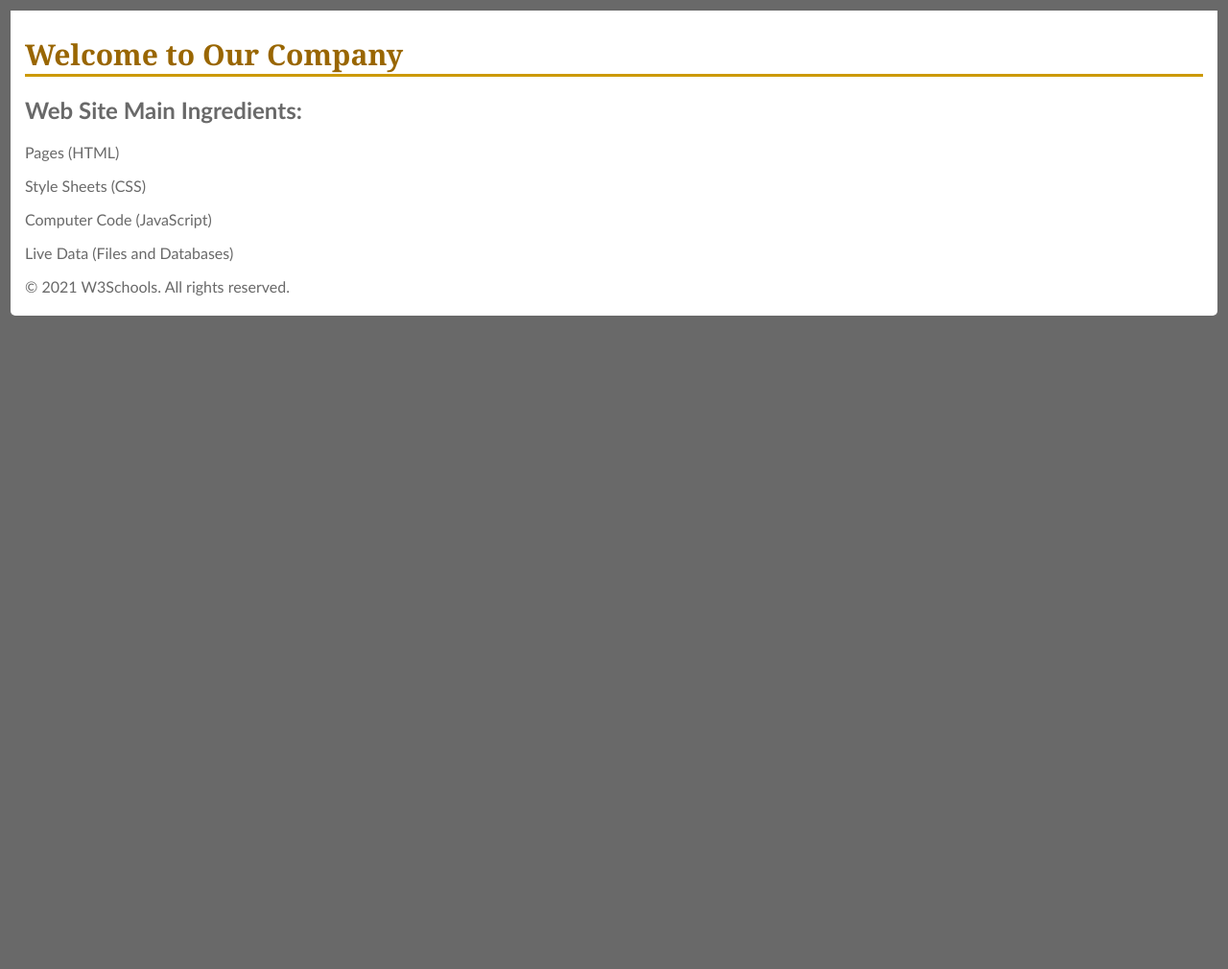
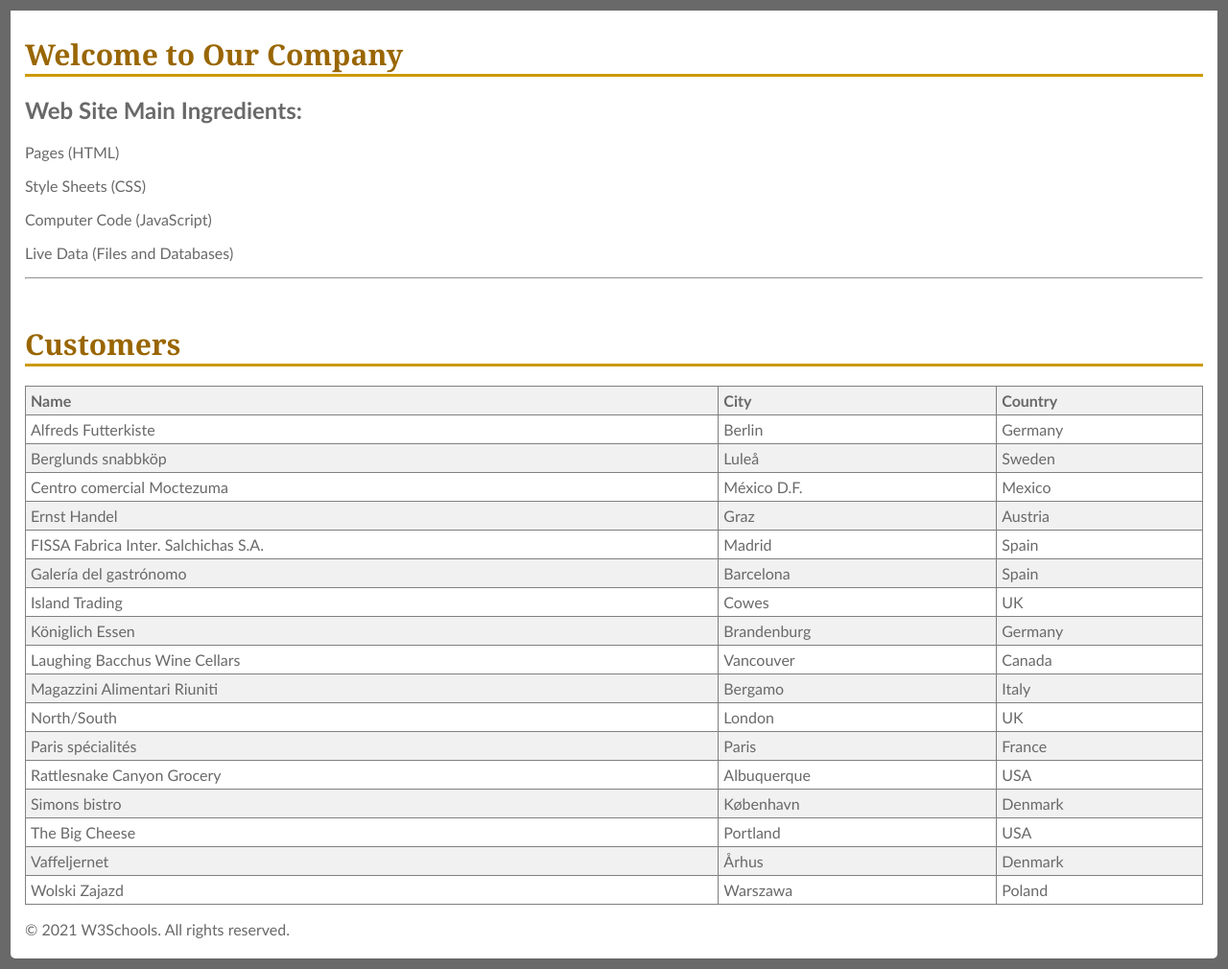
Before and after one commit to Devopsrim-2/web_page1, a plain HTML site: page index.html in a window 1280 px wide. Shown: the whole page at 96% size. Before the commit the page ends 800 px from the top, so only its background shows below. Drawn offline with Linux system fonts and the light colour scheme.

Commit message:
comit from mumbai

```diff
--- a/index.html
+++ b/index.html
@@ -15,6 +15,102 @@
   <p>Style Sheets (CSS)</p>
   <p>Computer Code (JavaScript)</p>
   <p>Live Data (Files and Databases)</p>
+  <hr/> <br>
+  <h1>Customers</h1>
+
+<table>
+<tr>
+  <th>Name</th>
+  <th>City</th>
+  <th>Country</th>
+</tr>
+<tr>
+  <td>Alfreds Futterkiste</td>
+  <td>Berlin</td>
+  <td>Germany</td>
+</tr>
+<tr>
+  <td>Berglunds snabbköp</td>
+  <td>Luleå</td>
+  <td>Sweden</td>
+</tr>
+<tr>
+  <td>Centro comercial Moctezuma</td>
+  <td>México D.F.</td>
+  <td>Mexico</td>
+</tr>
+<tr>
+  <td>Ernst Handel</td>
+  <td>Graz</td>
+  <td>Austria</td>
+</tr>
+<tr>
+  <td>FISSA Fabrica Inter. Salchichas S.A.</td>
+  <td>Madrid</td>
+  <td>Spain</td>
+</tr>
+<tr>
+  <td>Galería del gastrónomo</td>
+  <td>Barcelona</td>
+  <td>Spain</td>
+</tr>
+<tr>
+  <td>Island Trading</td>
+  <td>Cowes</td>
+  <td>UK</td>
+</tr>
+<tr>
+  <td>Königlich Essen</td>
+  <td>Brandenburg</td>
+  <td>Germany</td>
+</tr>
+<tr>
+  <td>Laughing Bacchus Wine Cellars</td>
+  <td>Vancouver</td>
+  <td>Canada</td>
+</tr>
+<tr>
+  <td>Magazzini Alimentari Riuniti</td>
+  <td>Bergamo</td>
+  <td>Italy</td>
+</tr>
+<tr>
+  <td>North/South</td>
+  <td>London</td>
+  <td>UK</td>
+</tr>
+<tr>
+  <td>Paris spécialités</td>
+  <td>Paris</td>
+  <td>France</td>
+</tr>
+<tr>
+  <td>Rattlesnake Canyon Grocery</td>
+  <td>Albuquerque</td>
+  <td>USA</td>
+</tr>
+<tr>
+  <td>Simons bistro</td>
+  <td>København</td>
+  <td>Denmark</td>
+</tr>
+<tr>
+  <td>The Big Cheese</td>
+  <td>Portland</td>
+  <td>USA</td>
+  </tr>
+<tr>
+  <td>Vaffeljernet</td>
+  <td>Århus</td>
+  <td>Denmark</td>
+</tr>
+<tr>
+  <td>Wolski Zajazd</td>
+  <td>Warszawa</td>
+  <td>Poland</td>
+</tr>
+</table>
+
   <footer id="foot01"></footer>
   </div>
 
--- a/site.css
+++ b/site.css
@@ -20,3 +20,24 @@ h1 {
     color: #996600;
     font-size: 30px;
 }
+
+table {
+    width:100%;
+}
+
+table, th , td {
+    border: 1px solid grey;
+    border-collapse: collapse;
+    padding: 5px;
+}
+
+th {
+    text-align: left;
+}
+
+table tr:nth-child(odd) {
+    background-color: #f1f1f1;
+}
+table tr:nth-child(even) {
+    background-color: #ffffff;
+}
```
